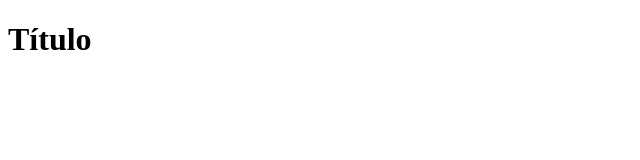
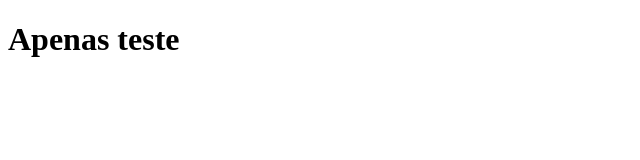
Before and after one commit to GabrielRibeiroTeixeira/git_kenzie_aula, a plain HTML site: page index.html in a window 1280 px wide. Shown: the whole page, without its empty margins (0-640 px from the left). Drawn offline with Linux system fonts and the light colour scheme.

Commit message:
Alteração dentro da tag h1

```diff
--- a/index.html
+++ b/index.html
@@ -7,7 +7,7 @@
     <title>Projeto</title>
 </head>
 <body>
-    <h1>Título</h1>
+    <h1>Apenas teste</h1>
 
 </body>
 </html>
```
